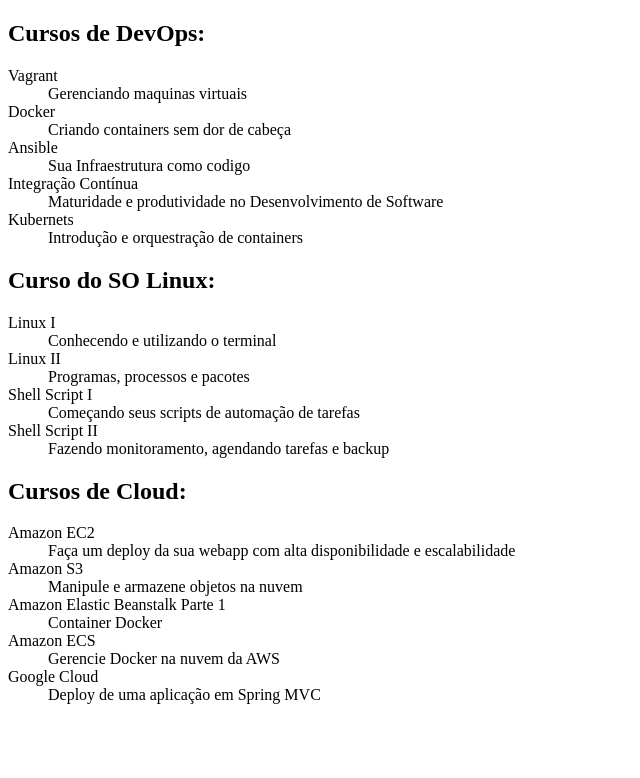
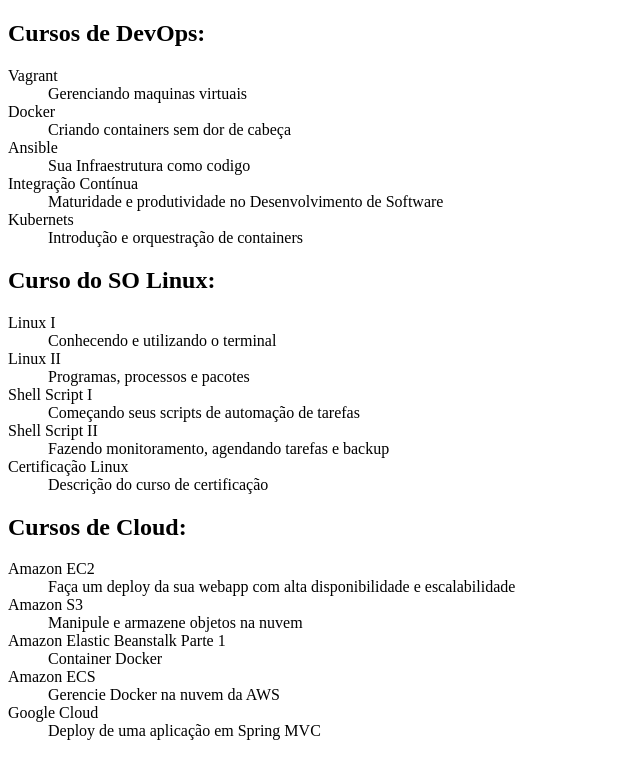
Before and after one commit to JuniorAmaralF/alura-git, a plain HTML site: page index.html in a window 1280 px wide. Shown: the whole page, without its empty margins (0-640 px from the left). Drawn offline with Linux system fonts and the light colour scheme.

Commit message:
Adcionando novo curso de Linux

```diff
--- a/index.html
+++ b/index.html
@@ -38,6 +38,9 @@
 
         <dt>Shell Script II</dt>
         <dd>Fazendo monitoramento, agendando tarefas e backup</dd>
+
+         <dt>Certificação Linux</dt>
+        <dd>Descrição do curso de certificação</dd>
     </dl>
 
     <h2>Cursos de Cloud:</h2>
```
